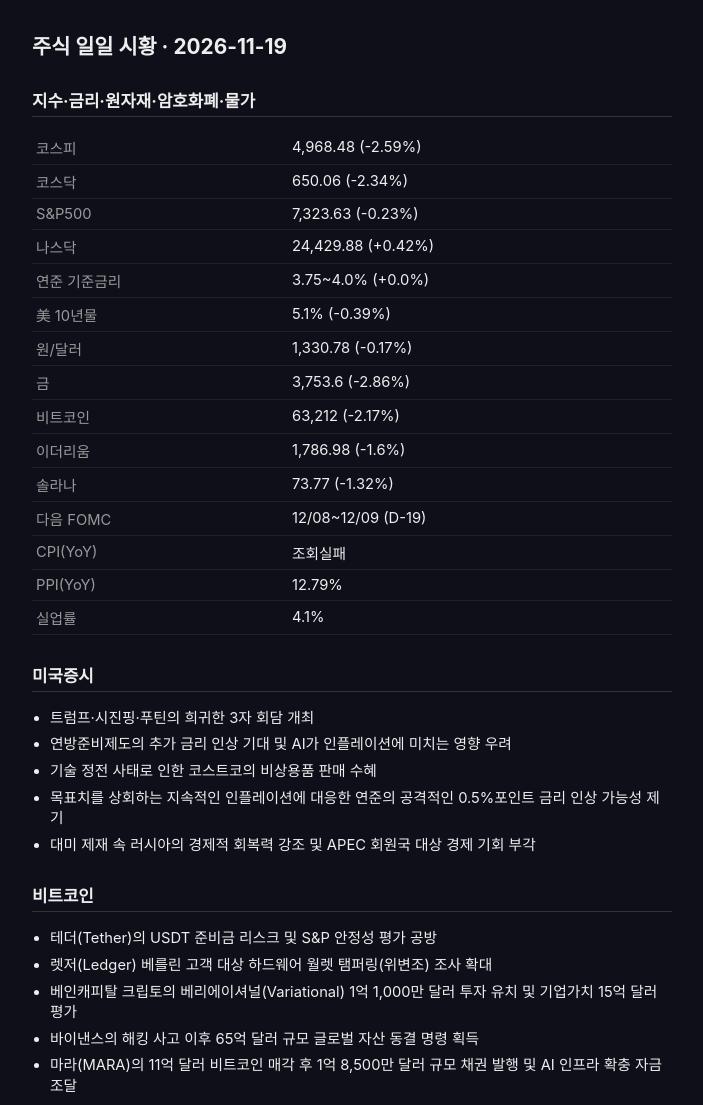
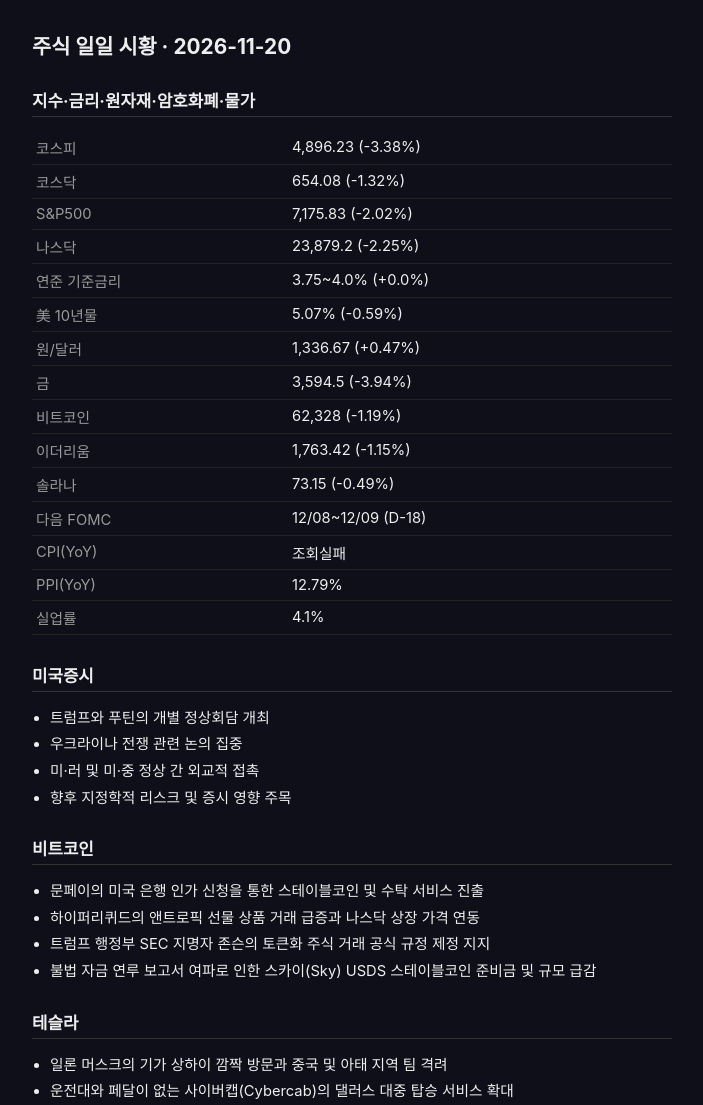
Before and after one commit to e2e2e2hj-hue/daily-stock-kakao-report, a plain HTML site: page docs/index.html in a window 1280 px wide. Shown: the top 1105 px of the page, without its empty margins (288-991 px from the left). Drawn offline with Linux system fonts and the light colour scheme.

Commit message:
Update daily report page

```diff
--- a/docs/index.html
+++ b/docs/index.html
@@ -23,13 +23,13 @@
 </style>
 </head>
 <body>
-  <h1>주식 일일 시황 · 2026-11-19</h1>
+  <h1>주식 일일 시황 · 2026-11-20</h1>
   <section>
     <h2>지수·금리·원자재·암호화폐·물가</h2>
-    <table><tr><th>코스피</th><td>4,968.48 (-2.59%)</td></tr><tr><th>코스닥</th><td>650.06 (-2.34%)</td></tr><tr><th>S&P500</th><td>7,323.63 (-0.23%)</td></tr><tr><th>나스닥</th><td>24,429.88 (+0.42%)</td></tr><tr><th>연준 기준금리</th><td>3.75~4.0% (+0.0%)</td></tr><tr><th>美 10년물</th><td>5.1% (-0.39%)</td></tr><tr><th>원/달러</th><td>1,330.78 (-0.17%)</td></tr><tr><th>금</th><td>3,753.6 (-2.86%)</td></tr><tr><th>비트코인</th><td>63,212 (-2.17%)</td></tr><tr><th>이더리움</th><td>1,786.98 (-1.6%)</td></tr><tr><th>솔라나</th><td>73.77 (-1.32%)</td></tr><tr><th>다음 FOMC</th><td>12/08~12/09 (D-19)</td></tr><tr><th>CPI(YoY)</th><td>조회실패</td></tr><tr><th>PPI(YoY)</th><td>12.79%</td></tr><tr><th>실업률</th><td>4.1%</td></tr></table>
+    <table><tr><th>코스피</th><td>4,896.23 (-3.38%)</td></tr><tr><th>코스닥</th><td>654.08 (-1.32%)</td></tr><tr><th>S&P500</th><td>7,175.83 (-2.02%)</td></tr><tr><th>나스닥</th><td>23,879.2 (-2.25%)</td></tr><tr><th>연준 기준금리</th><td>3.75~4.0% (+0.0%)</td></tr><tr><th>美 10년물</th><td>5.07% (-0.59%)</td></tr><tr><th>원/달러</th><td>1,336.67 (+0.47%)</td></tr><tr><th>금</th><td>3,594.5 (-3.94%)</td></tr><tr><th>비트코인</th><td>62,328 (-1.19%)</td></tr><tr><th>이더리움</th><td>1,763.42 (-1.15%)</td></tr><tr><th>솔라나</th><td>73.15 (-0.49%)</td></tr><tr><th>다음 FOMC</th><td>12/08~12/09 (D-18)</td></tr><tr><th>CPI(YoY)</th><td>조회실패</td></tr><tr><th>PPI(YoY)</th><td>12.79%</td></tr><tr><th>실업률</th><td>4.1%</td></tr></table>
   </section>
-  <section><h2>미국증시</h2><ul><li>트럼프·시진핑·푸틴의 희귀한 3자 회담 개최</li><li>연방준비제도의 추가 금리 인상 기대 및 AI가 인플레이션에 미치는 영향 우려</li><li>기술 정전 사태로 인한 코스트코의 비상용품 판매 수혜</li><li>목표치를 상회하는 지속적인 인플레이션에 대응한 연준의 공격적인 0.5%포인트 금리 인상 가능성 제기</li><li>대미 제재 속 러시아의 경제적 회복력 강조 및 APEC 회원국 대상 경제 기회 부각</li></ul></section><section><h2>비트코인</h2><ul><li>테더(Tether)의 USDT 준비금 리스크 및 S&amp;P 안정성 평가 공방</li><li>렛저(Ledger) 베를린 고객 대상 하드웨어 월렛 탬퍼링(위변조) 조사 확대</li><li>베인캐피탈 크립토의 베리에이셔널(Variational) 1억 1,000만 달러 투자 유치 및 기업가치 15억 달러 평가</li><li>바이낸스의 해킹 사고 이후 65억 달러 규모 글로벌 자산 동결 명령 획득</li><li>마라(MARA)의 11억 달러 비트코인 매각 후 1억 8,500만 달러 규모 채권 발행 및 AI 인프라 확충 자금 조달</li></ul></section><section><h2>테슬라</h2><ul><li>서비스센터 로보택시 플랫폼 도입을 통한 자율주행 생태계 확장</li><li>지역별(유럽 강화, 미국 완화) FSD 운전자 모니터링 규제 대응 이원화</li><li>테슬라 모델 3 기반 커스텀 클래식카 개조를 통한 브랜드 확장성 시사</li><li>일론 머스크와 션 더피 간 스타링크 공급 관련 마찰 발생</li><li>스타링크 탑재 및 일부 변경 사항이 적용된 사이버캡 공개 임박 및 12월 고객 인도 준비</li></ul></section><section><h2>거시경제</h2><ul><li>동남아시아 데이터센터의 미국 제재 리스크</li><li>영국 디젤 가격 상승에 따른 물가 급등</li><li>일본 반도체 수출의 급증세</li></ul></section>
+  <section><h2>미국증시</h2><ul><li>트럼프와 푸틴의 개별 정상회담 개최</li><li>우크라이나 전쟁 관련 논의 집중</li><li>미·러 및 미·중 정상 간 외교적 접촉</li><li>향후 지정학적 리스크 및 증시 영향 주목</li></ul></section><section><h2>비트코인</h2><ul><li>문페이의 미국 은행 인가 신청을 통한 스테이블코인 및 수탁 서비스 진출</li><li>하이퍼리퀴드의 앤트로픽 선물 상품 거래 급증과 나스닥 상장 가격 연동</li><li>트럼프 행정부 SEC 지명자 존슨의 토큰화 주식 거래 공식 규정 제정 지지</li><li>불법 자금 연루 보고서 여파로 인한 스카이(Sky) USDS 스테이블코인 준비금 및 규모 급감</li></ul></section><section><h2>테슬라</h2><ul><li>일론 머스크의 기가 상하이 깜짝 방문과 중국 및 아태 지역 팀 격려</li><li>운전대와 페달이 없는 사이버캡(Cybercab)의 댈러스 대중 탑승 서비스 확대</li><li>사이버캡의 일일 최대 등록 기록(200대) 달성 및 자율주행 플릿 규모 확장</li><li>운전대와 페달이 없는 6~7인승 무인 Model Y(피플무버) 출시 계획 발표</li></ul></section><section><h2>거시경제</h2><ul><li>엔비디아 리더십 위기와 경제·금융 파급 리스크</li><li>AI 생태계 중심 기업의 구조적 시스템 리스크 심화</li><li>연준 의장의 AI 혁명에 따른 금리 및 고용 정책 고심</li><li>AI 기술 발전이 통화정책과 거시경제에 미치는 영향 분석</li></ul></section>
 
-  <p class="updated">최종 갱신: 2026-11-19 (KST)</p>
+  <p class="updated">최종 갱신: 2026-11-20 (KST)</p>
 </body>
 </html>
```
